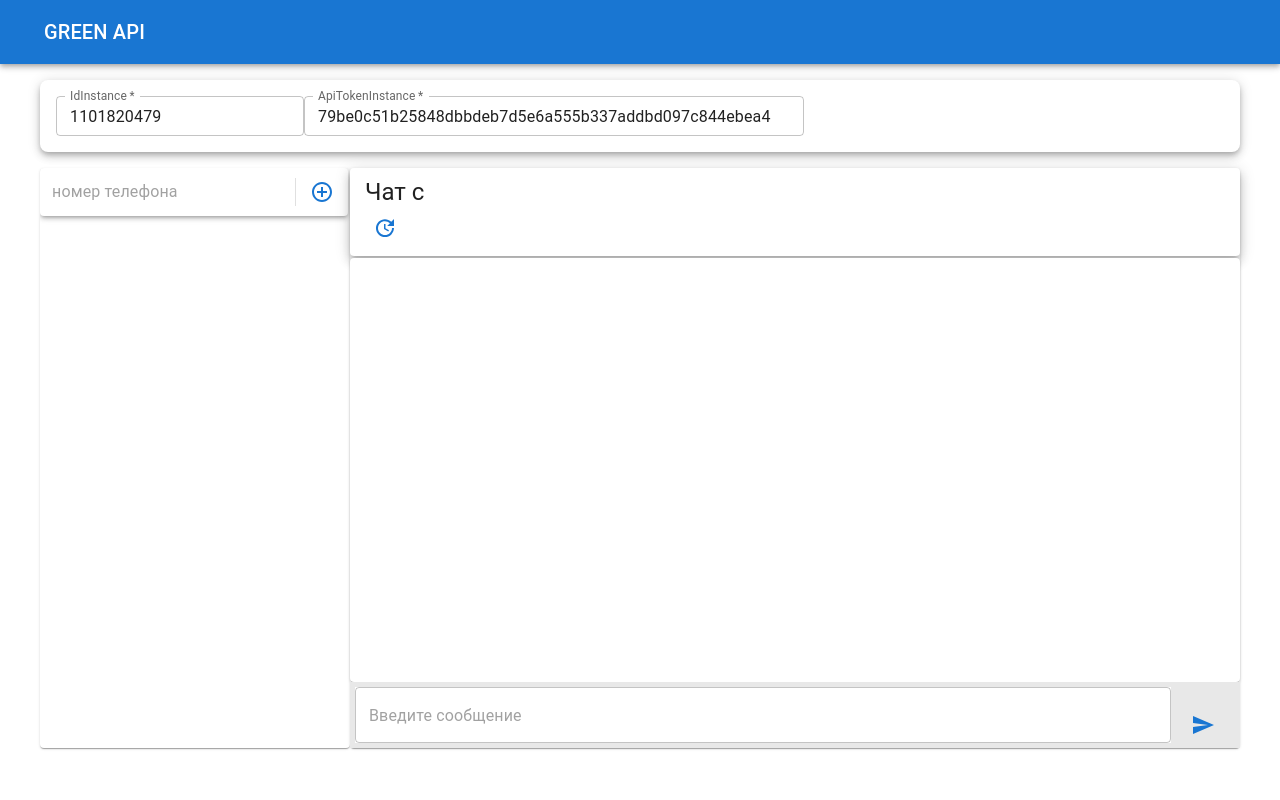
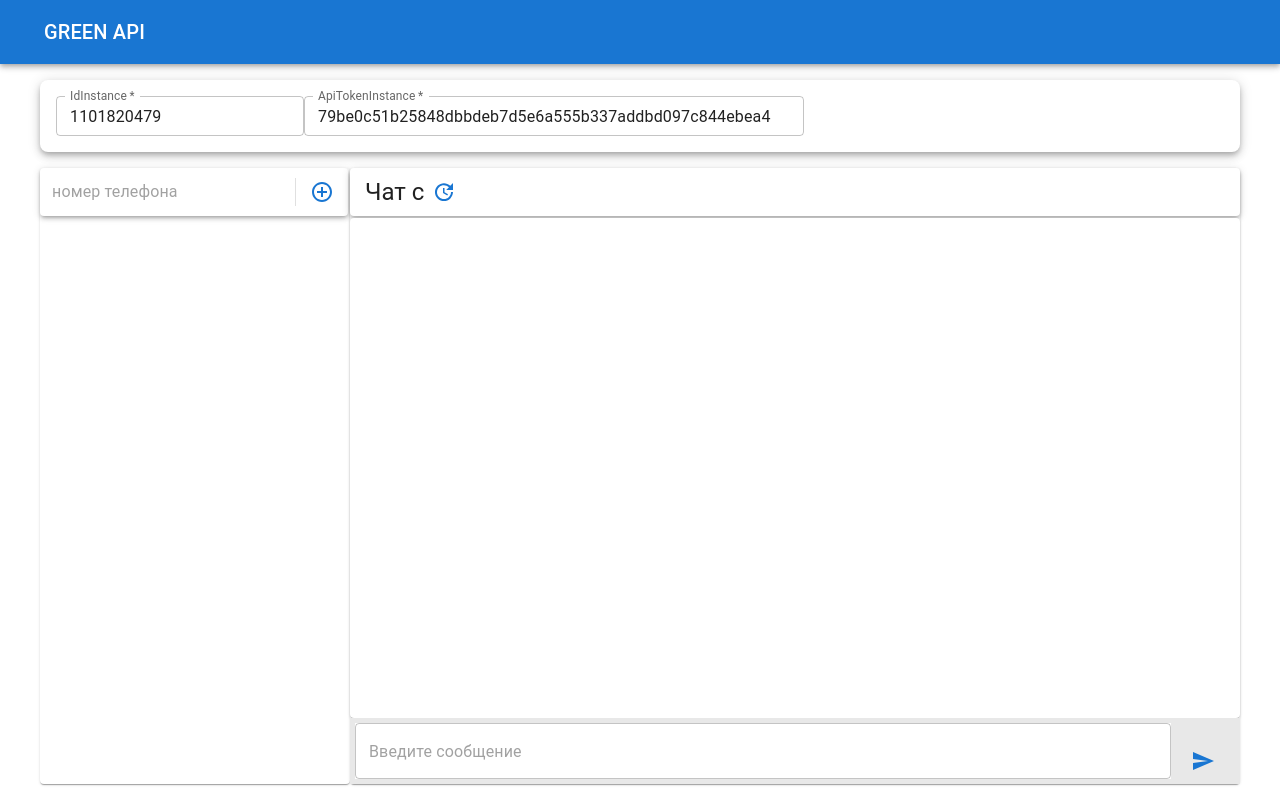
Before and after one commit to alex8023g/green-api, a React (Create React App) app: page / in a window 1280 px wide. Built offline with nearby package versions, Linux system fonts and the light colour scheme.

Commit message:
fix chat height

```diff
--- a/src/App.tsx
+++ b/src/App.tsx
@@ -153,7 +153,16 @@ function App() {
         </Toolbar>
       </AppBar>
       <Box paddingX={5}>
-        <Paper elevation={5} sx={{ marginY: 2, padding: 2, borderRadius: 2 }}>
+        <Paper
+          elevation={5}
+          sx={{
+            display: 'flex',
+            flexWrap: 'nowrap',
+            marginY: 2,
+            padding: 2,
+            borderRadius: 2,
+          }}
+        >
           <TextField
             required
             // id='outlined-required'
@@ -177,23 +186,9 @@ function App() {
           />
         </Paper>
         <Box display={'flex'}>
-          <Paper sx={{ minWidth: 310, height: 'calc(100vh - 220px)', overflow: 'auto' }}>
-            {/* <TextField
-              // id='outlined-required'
-              label='Номер телефона'
-              value={phoneN}
-              onChange={(e) => {
-                setPhoneN(e.target.value);
-              }}
-            />
-            <Button
-              variant='contained'
-              onClick={(e) => {
-                setChats((chats) => [...chats, phoneN]);
-              }}
-            >
-              Создать чат
-            </Button> */}
+          <Paper
+          // sx={{ minWidth: 310, height: 'calc(100vh - 220px)', overflow: 'auto' }}
+          >
             <Paper
               component='form'
               elevation={3}
@@ -243,7 +238,7 @@ function App() {
                 <li key={chat}>{chat}</li>
               ))}
             </ul> */}
-            <List sx={{ minWidth: 0 }}>
+            <List sx={{ minWidth: 310, height: 'calc(100vh - 280px)', overflow: 'auto' }}>
               <TransitionGroup>
                 {chats.map((chat) => (
                   <Collapse key={chat.chatId}>
@@ -262,8 +257,21 @@ function App() {
             </List>
           </Paper>
           <Paper sx={{ display: 'flex', flexDirection: 'column', width: '100%' }}>
-            <Paper sx={{ p: '8px 15px', mb: '2px' }} elevation={7}>
-              <Typography variant='h5' component='h4'>
+            <Paper
+              sx={{
+                display: 'flex',
+                flexWrap: 'nowrap',
+                alignItems: 'center',
+                p: '4px 15px',
+                mb: '2px',
+              }}
+              elevation={4}
+            >
+              <Typography
+                variant='h5'
+                component='h4'
+                sx={{ whiteSpace: 'nowrap', lineHeight: 1 }}
+              >
                 Чат с {activeChat}
               </Typography>
               <IconButton
@@ -274,7 +282,10 @@ function App() {
                 <UpdateIcon />
               </IconButton>
             </Paper>
-            <Paper sx={{ height: '80%', flexGrow: 1 }}>
+            <Paper
+              // sx={{ height: '80%', flexGrow: 1 }}
+              sx={{ minWidth: 310, height: 'calc(100vh - 300px)', overflow: 'auto' }}
+            >
               <List>
                 {chats
                   .find((item) => item.phoneN === activeChat)
```
